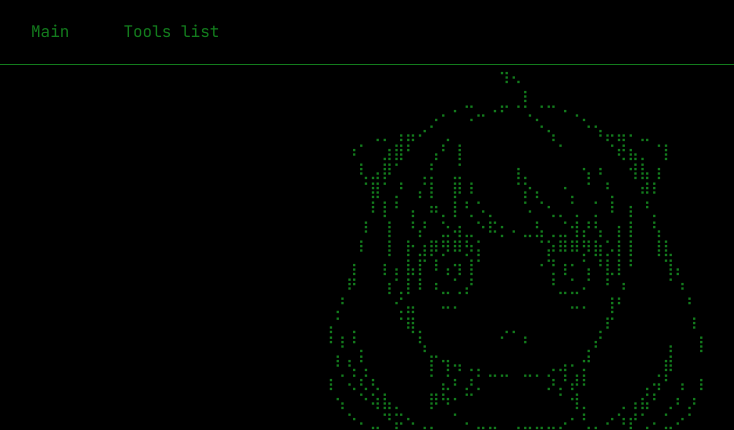
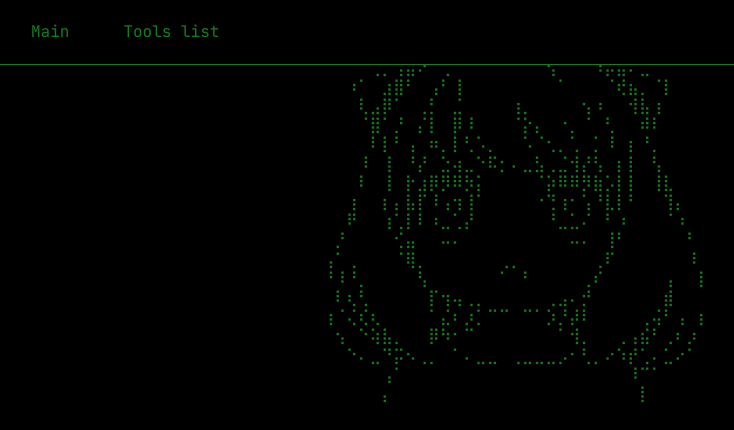
Before and after one commit to secqub/web-tools, a Django app: template templates/index.html in a window 1280 px wide. Shown: the top 430 px of the page, without its empty margins (124-858 px from the left). Run offline with Django 5.2, Linux system fonts and the light colour scheme; the template is opened without the code that fills it, so the values that code supplies are empty.

Commit message:
fix:fixed header

```diff
--- a/static/css/base.css
+++ b/static/css/base.css
@@ -68,6 +68,10 @@
 }
 
 header {
+    position: fixed;
+    left: 0;
+    top: 0;
+    background-color: var(--background-color);
     width: 100%;
     height: 64px;
     border-bottom: var(--main-green) 1px solid;
```
